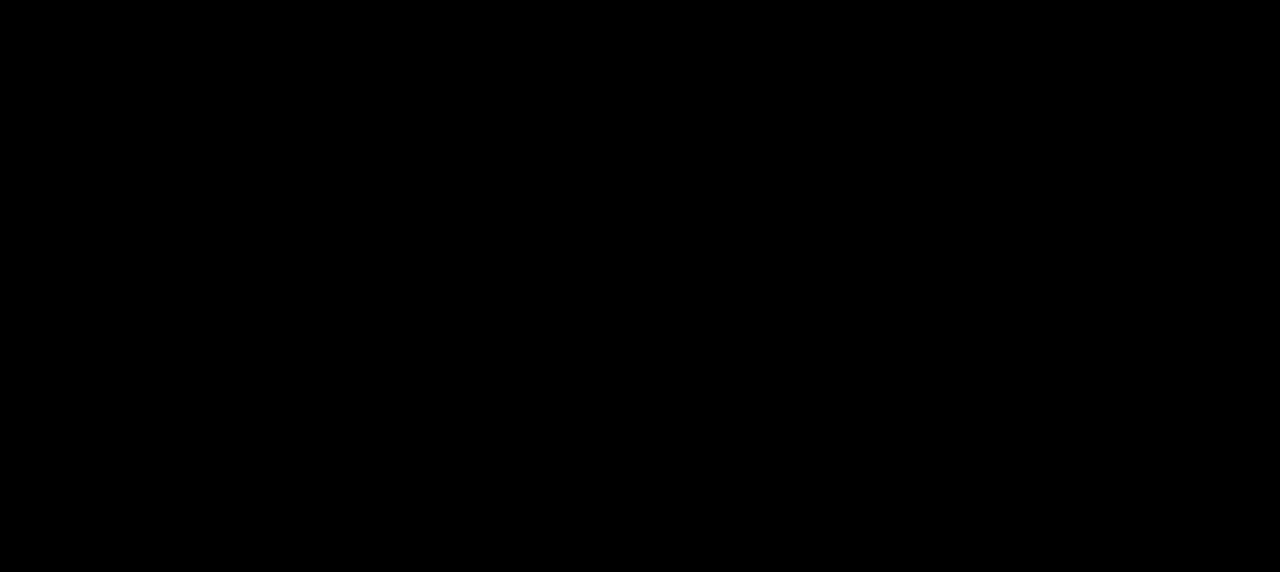
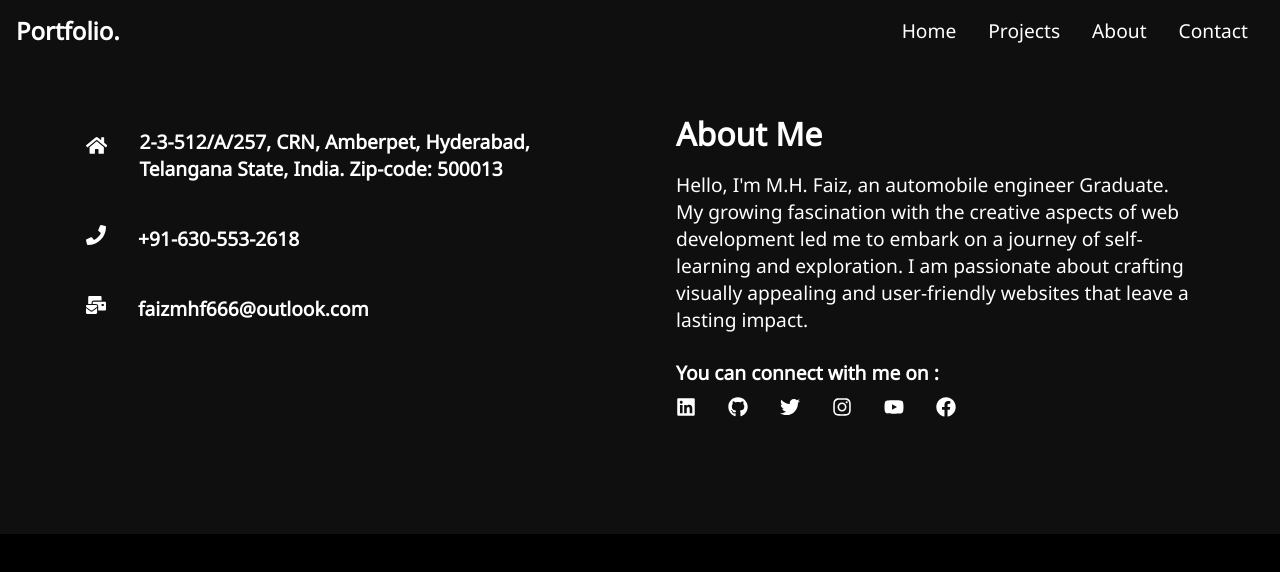
Before and after one commit to faizmhf666/MyPortfolio, a React (Create React App) app: page /MyPortfolio/contact in a window 1280 px wide. Before the commit this address had no page. Shown: the top 572 px of the page. Built offline with nearby package versions, Linux system fonts and the light colour scheme.

Commit message:
LOLOPOPO

```diff
--- a/package.json
+++ b/package.json
@@ -1,5 +1,6 @@
 {
-  "homepage": "http://faizmhf666.github.io/MyPortfolio",
+  "proxy": "http://localhost:3000",
+  "homepage": ".",
   "name": "my-app",
   "version": "0.1.0",
   "private": true,
--- a/src/App.js
+++ b/src/App.js
@@ -11,10 +11,10 @@ function App() {
   return (
     <>
       <Routes>
-        <Route exact path="/" Component={Home} />
-        <Route exact path="/projects" Component={Projects} />
-        <Route exact path="/contact" Component={Contact} />
-        <Route exact path="/about" Component={About} />
+        <Route exact path="/MyPortfolio/" Component={Home} />
+        <Route exact path="/MyPortfolio/projects" Component={Projects} />
+        <Route exact path="/MyPortfolio/contact" Component={Contact} />
+        <Route exact path="/MyPortfolio/about" Component={About} />
       </Routes>
     </>
   );
--- a/src/components/Home/index.js
+++ b/src/components/Home/index.js
@@ -29,7 +29,7 @@ const Home = () => {
                 Get Resume
               </button>
             </Link>
-            <Link to="/Contact">
+            <Link to="/MyPortfolio/Contact">
               <button type="button" className="btn btn-2">
                 Contact
               </button>
--- a/src/components/Navbar/index.js
+++ b/src/components/Navbar/index.js
@@ -19,22 +19,22 @@ const Navbar = () => {
 
   return (
     <nav className={color ? "header header-bg" : "header"}>
-      <Link to="/" className="web-link">
+      <Link to="/MyPortfolio/" className="web-link">
         <h1>Portfolio.</h1>
       </Link>
 
       <ul className={showBar ? "nav-menu active" : "nav-menu"}>
         <li>
-          <Link to="/">Home</Link>
+          <Link to="/MyPortfolio/">Home</Link>
         </li>
         <li>
-          <Link to="/Projects">Projects</Link>
+          <Link to="/MyPortfolio/Projects">Projects</Link>
         </li>
         <li>
-          <Link to="/About">About</Link>
+          <Link to="/MyPortfolio/About">About</Link>
         </li>
         <li>
-          <Link to="/Contact">Contact</Link>
+          <Link to="/MyPortfolio/Contact">Contact</Link>
         </li>
       </ul>
 
```
